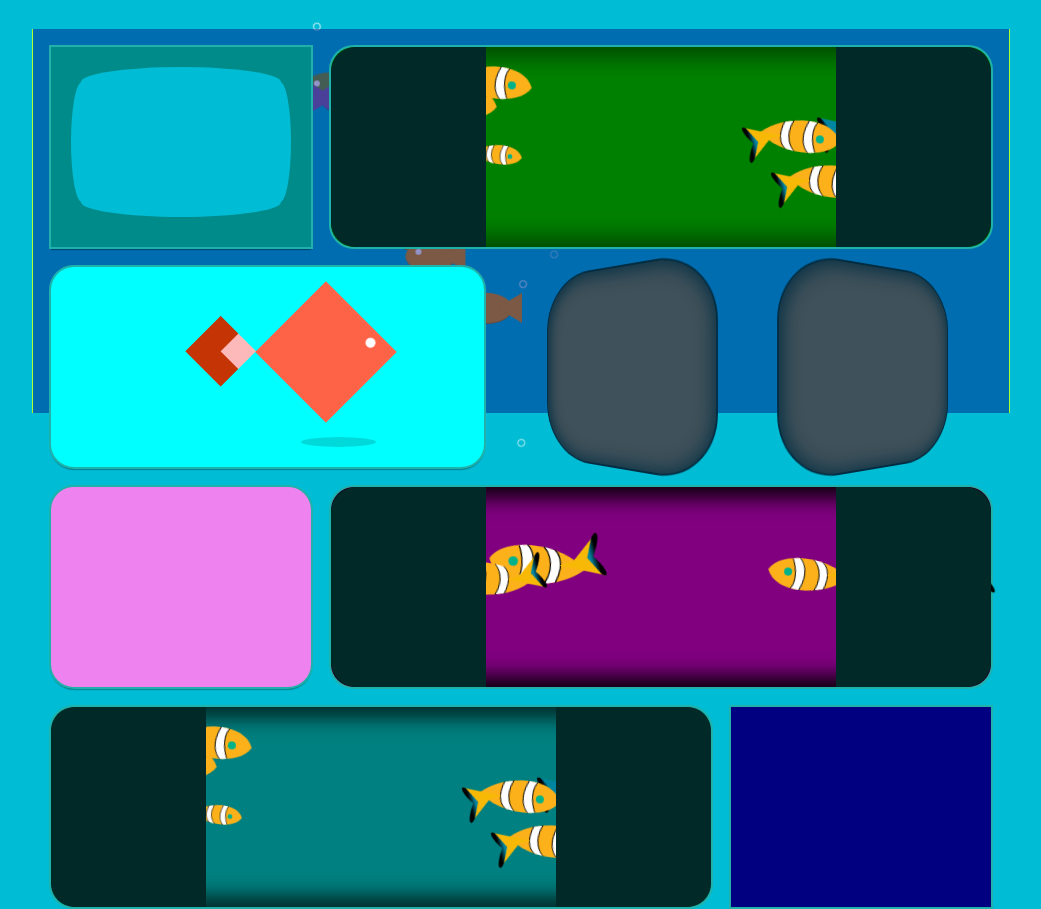
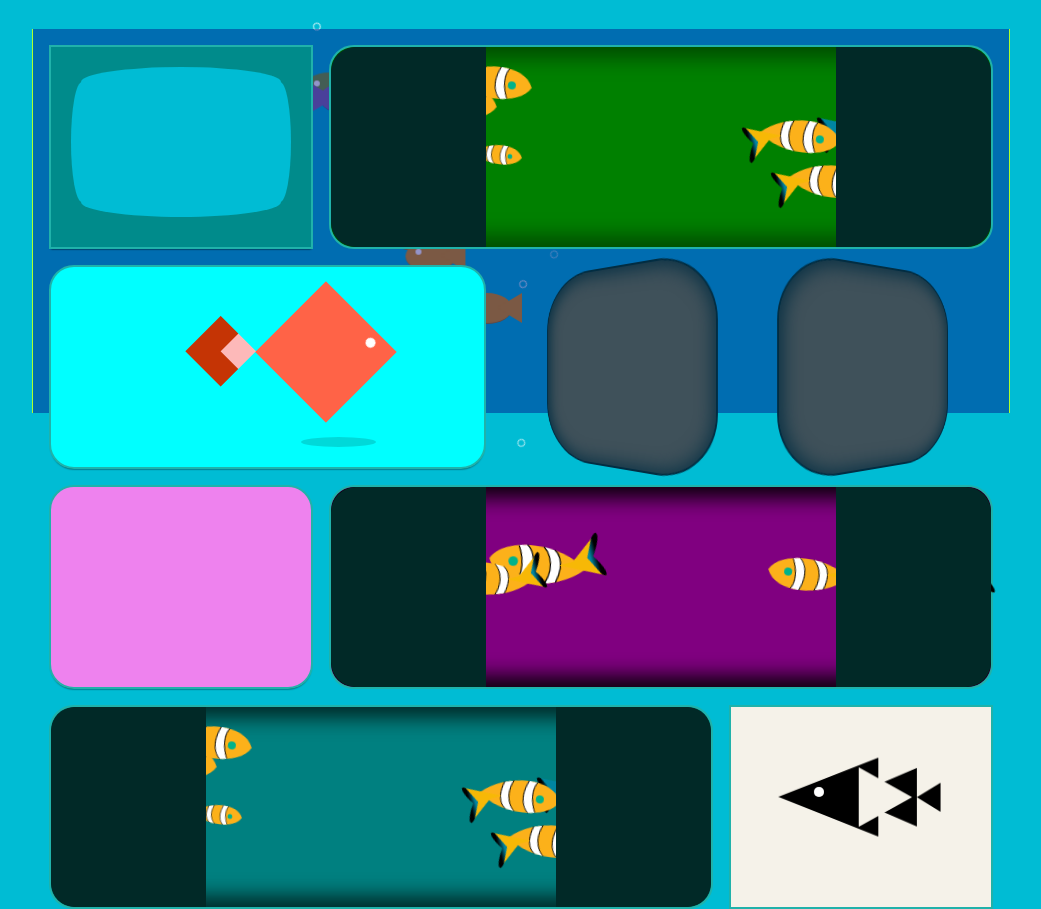
Before and after one commit to Alan-mag/css-prac, a plain HTML site: page flexbox-panels/water.html in a window 1280 px wide. Shown: the part 283-1192 px from the top of the page, without its empty margins (119-1160 px from the left). Drawn offline with nearby package versions, Linux system fonts and the light colour scheme.

Commit message:
polygon swim update

```diff
--- a/flexbox-panels/water.css
+++ b/flexbox-panels/water.css
@@ -82,7 +82,8 @@ body {
 
 .box:nth-child(9) {
     flex-basis:200px;
-    background:navy;
+    background:#F5F2E9;
+    position: relative;
 }
 
 /* ***SHAPES*** */
@@ -532,6 +533,108 @@ span:nth-of-type(3) {
 }
 
 
+/**************************** BOX 9 *******************************/
+
+.arrow-left {
+  width: 0;
+  height: 0;
+  border-top: 40px solid transparent;
+  border-bottom: 40px solid transparent;
+  border-right:100px solid black;
+}
+.arrow-left1 {
+  width: 0;
+  height: 0;
+  border-top: 30px solid transparent;
+  border-bottom: 30px solid transparent;
+  margin-top:-70px;
+  margin-left:70px;
+  border-right:70px solid black;
+  z-index:2;
+
+}
+.arrow-left2 {
+  width: 0;
+  height: 0;
+  border-top: 15px solid transparent;
+  border-bottom: 15px solid transparent;
+  margin-top:-45px;
+  margin-left:140px;
+  border-right:25px solid black;
+  z-index:-3;
+}
+
+.arrow-right {
+  width: 10px;
+  height:10px;
+  border-radius:100%;
+  background:#F5F2E9;
+  margin-left:35px;
+  margin-top:-10px;
+  animation: blink 3s linear infinite;
+}
+.arrow-right1 {
+  width: 0;
+  margin-top:10px;
+  margin-left:80px;  height: 0;
+  border-top: 30px solid transparent;
+  border-bottom: 30px solid transparent;
+  position: absolute;
+  left: 0px;
+  top: 0px;
+  z-index: 1;
+  border-left: 55px solid #F5F2E9;
+  position: absolute;
+}
+
+.center-div {
+  position: absolute;
+  margin: auto;
+  top: 0;
+  right: 0;
+  bottom: 0;
+  left: -25%;
+  width: 100px;
+  height: 100px;
+  transform: perspective(100px) rotateY(45deg);
+  z-index: 1;
+
+  animation: brow-turn 10s ease infinite;
+  animation-duration: 3s;
+  animation-name: move;
+  animation-iteration-count: infinite;
+  border-radius: 3px;
+}
+
+@keyframes move {
+  0% {
+    transform: perspective(100px) rotateY(10deg);
+  }
+  50% {
+    transform: perspective(100px) rotateY(-10deg);
+  }
+  100% {
+    transform: perspective(100px) rotateY(10deg);
+  }
+}
+@keyframes blink {
+  0% {
+    box-shadow: inset 0 0 0 black, inset -3px 3px 0 5px white, inset 0 -5px 0 25px black;
+  }
+  5% {
+    box-shadow: inset 0 25px 0 black, inset 0 0px 0 5px white, inset 0 -5px 0 25px black;
+  }
+  10% {
+    box-shadow: inset 0 0 0 black, inset 0 3px 0 5px white, inset 0 -5px 0 25px black;
+  }
+  75% {
+    box-shadow: inset 0 0 0 black, inset 3px 3px 0 5px white, inset 0 -5px 0 25px black;
+  }
+  100% {
+    box-shadow: inset 0 0 0 black, inset -3px 3px 0 5px white, inset 0 -5px 0 25px black;
+  }
+}
+
 
 
 
--- a/flexbox-panels/water.html
+++ b/flexbox-panels/water.html
@@ -929,5 +929,12 @@
         <div class="end"></div>
     </div>
 
-    <div class="box"></div>
+    <div class="box">
+        <div class="center-div">
+            <div class="arrow-left"><div class="arrow-right"></div></div>
+            <div class="arrow-right1"></div>
+            <div class="arrow-left1"></div>
+            <div class="arrow-left2"></div>
+        </div>
+    </div>
 </div>
```
